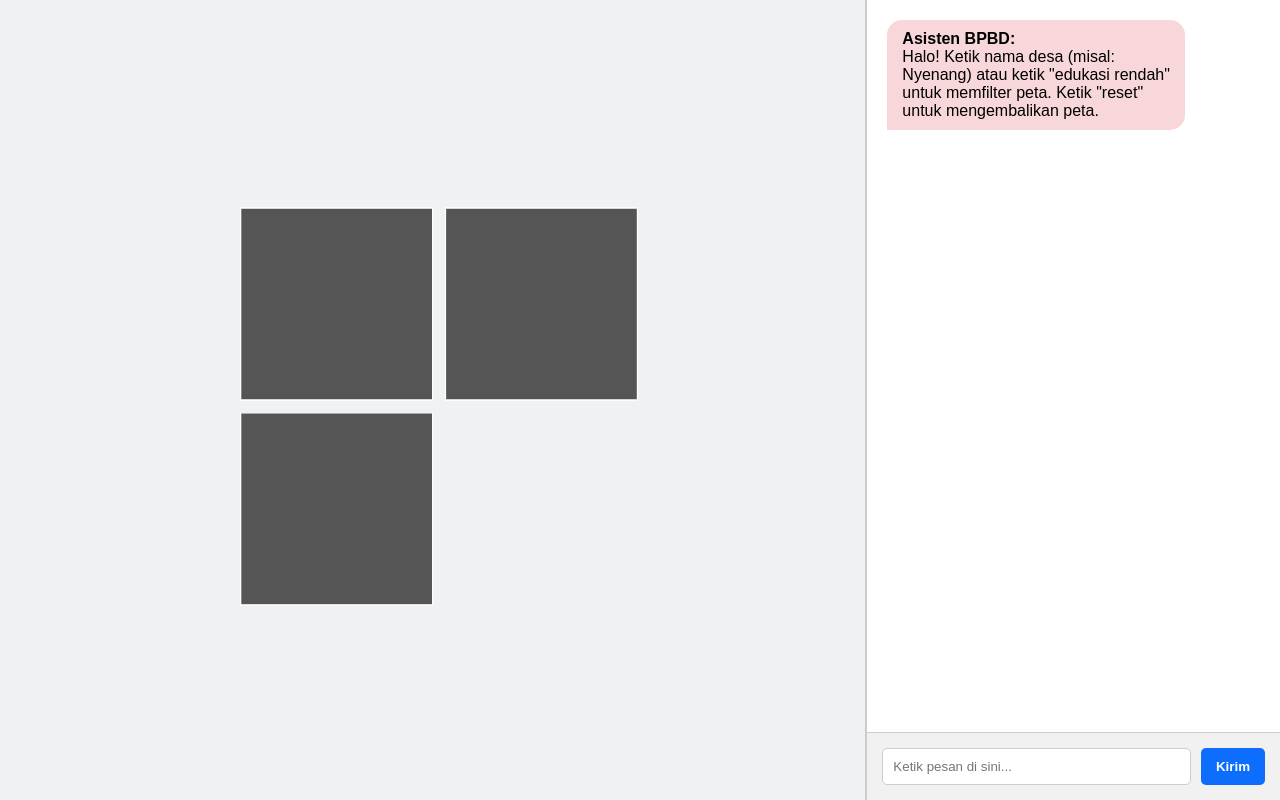
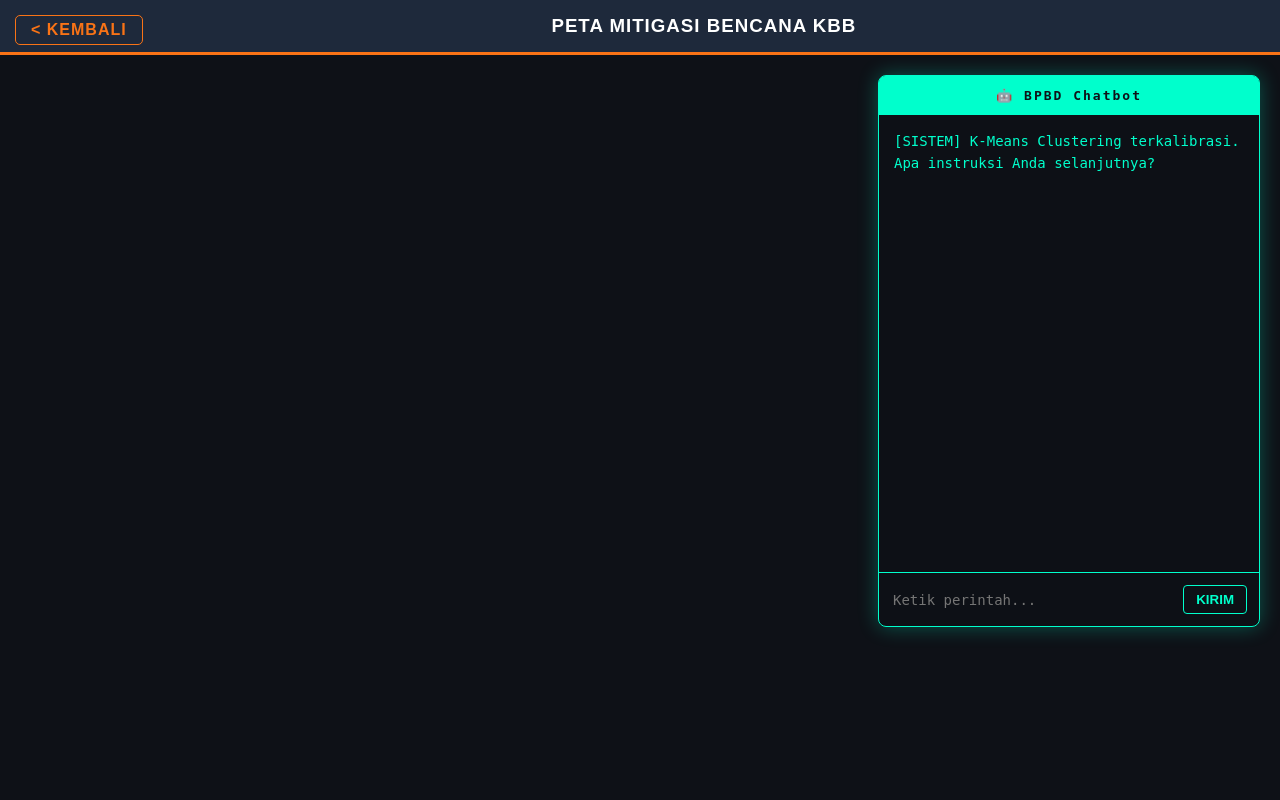
Before and after one commit to farhat884/BPBD-KBB-Tanah-Longsor-, a Flask app: template templates/kondisi.html in a window 1280 px wide. Run offline with Flask 3, Linux system fonts and the light colour scheme; the template is opened without the code that fills it, so the values that code supplies are empty.

Commit message:
Update kondisi.html

```diff
--- a/templates/kondisi.html
+++ b/templates/kondisi.html
@@ -2,96 +2,145 @@
 <html lang="id">
 <head>
     <meta charset="UTF-8">
-    <meta name="viewport" content="width=device-width, initial-scale=1.0">
-    <title>Dashboard Peta Interaktif & Chat BPBD</title>
+    <title>Sistem Informasi Mitigasi & Edukasi Bencana KBB</title>
+    <!-- Tambahkan library Marked.js untuk merapikan teks AI -->
+    <script src="https://cdn.jsdelivr.net/npm/marked/marked.min.js"></script>
+    <style>
+        body { margin: 0; padding: 0; font-family: sans-serif; background-color: #0e1117; overflow: hidden; }
+        .header { background-color: #0e1117; color: #00ffcc; padding: 15px; text-align: center; border-bottom: 2px solid #00ffcc; letter-spacing: 1px; }
+        .map-container { width: 100%; height: calc(100vh - 65px); position: relative; }
 
-    <!-- Library untuk memproses Markdown dari Bot -->
-    <script src="https://cdn.jsdelivr.net/npm/marked/marked.min.js"></script>
+        /* === EFEK HUD TARGETING SCI-FI (AWALNYA SEMBUNYI) === */
+        #hud-overlay {
+            position: absolute; top: 0; left: 0; width: 100%; height: 100%;
+            pointer-events: none; /* Supaya peta tetap bisa diklik tembus */
+            z-index: 5000; display: none;
+            box-shadow: inset 0 0 100px rgba(255, 0, 51, 0.5);
+            border: 4px solid rgba(255, 0, 51, 0.3);
+        }
+        .scan-line {
+            width: 100%; height: 2px; background-color: #ff0033;
+            position: absolute; top: 0; left: 0;
+            box-shadow: 0 0 15px #ff0033;
+            animation: scan 2s linear infinite;
+        }
+        @keyframes scan {
+            0% { top: 0; opacity: 0; }
+            10% { opacity: 1; }
+            90% { opacity: 1; }
+            100% { top: 100%; opacity: 0; }
+        }
+        #target-alert {
+            position: absolute; top: 20px; left: 20px;
+            color: #ff0033; font-family: monospace; font-size: 20px; font-weight: bold;
+            text-shadow: 0 0 10px #ff0033; border: 1px solid #ff0033;
+            padding: 10px; background: rgba(20, 0, 0, 0.7);
+            animation: blink 1s infinite alternate;
+        }
+        @keyframes blink { from { opacity: 1; } to { opacity: 0.3; } }
 
-    <style>
-        * { box-sizing: border-box; }
-        body { font-family: Arial, sans-serif; display: flex; margin: 0; height: 100vh; }
+        /* === Asisten BPBD UI === */
+        #jarvis-chat {
+            position: absolute; top: 20px; right: 20px; width: 380px; height: 550px;
+            background-color: rgba(14, 17, 23, 0.95); border: 1px solid #00ffcc; border-radius: 8px;
+            z-index: 10000; display: flex; flex-direction: column;
+            box-shadow: 0 0 20px rgba(0, 255, 204, 0.3); font-family: monospace; backdrop-filter: blur(5px);
+        }
+        #chat-header {
+            background-color: #00ffcc; color: #0e1117; padding: 12px;
+            font-weight: bold; text-align: center; border-top-left-radius: 6px; border-top-right-radius: 6px;
+            letter-spacing: 2px;
+        }
+        #chat-box {
+            flex: 1; padding: 15px; overflow-y: auto; color: #fff; font-size: 14px;
+        }
 
-        /* Area Peta */
-        #map-container { flex: 2; position: relative; background: #eef2f3; padding: 20px; display: flex; align-items: center; justify-content: center; }
-        #hud { display: none; position: absolute; top: 20px; left: 50%; transform: translateX(-50%); background: rgba(0, 0, 0, 0.8); color: #fff; padding: 10px 20px; border-radius: 8px; font-weight: bold; z-index: 10; }
+        /* PERBAIKAN FORMATTING TEKS AI */
+        .chat-msg { margin-bottom: 12px; line-height: 1.6; }
+        .ai-msg { color: #00ffcc; }
+        .ai-msg p { margin-top: 0; margin-bottom: 10px; }
+        .ai-msg ul { padding-left: 20px; margin-top: 0; }
+        .ai-msg li { margin-bottom: 5px; }
+        .ai-msg strong { color: #fff; text-shadow: 0 0 5px #00ffcc; }
 
-        /* Dummy Peta SVG */
-        svg { width: 100%; max-height: 80vh; }
-        path { transition: all 0.3s ease; stroke: #fff; stroke-width: 1px; fill: #555555; cursor: pointer; }
-        path:hover { fill-opacity: 0.7; }
+        .user-msg { color: #fff; text-align: right; font-style: italic; opacity: 0.9; margin-left: 40px; }
 
-        /* Area Chat */
-        #chat-container { flex: 1; border-left: 2px solid #ccc; display: flex; flex-direction: column; background: #fff; }
-        #chat-box { flex-grow: 1; overflow-y: auto; padding: 20px; display: flex; flex-direction: column; gap: 10px; }
-
-        /* Bubble Chat */
-        .user-msg { align-self: flex-end; background: #d1e7dd; padding: 10px 15px; border-radius: 15px 15px 0 15px; max-width: 80%; }
-        .bot-msg { align-self: flex-start; background: #f8d7da; padding: 10px 15px; border-radius: 15px 15px 15px 0; max-width: 80%; }
-        .loading-msg { align-self: flex-start; color: #6c757d; font-style: italic; font-size: 0.9em; }
-        .error-msg { align-self: flex-start; color: red; font-weight: bold; }
-
-        /* Input Area */
-        .input-area { display: flex; padding: 15px; border-top: 1px solid #ccc; background: #f1f1f1; }
-        #user-input { flex-grow: 1; padding: 10px; border: 1px solid #ccc; border-radius: 5px; outline: none; }
-        button { padding: 10px 15px; margin-left: 10px; background: #0d6efd; color: white; border: none; border-radius: 5px; cursor: pointer; font-weight: bold; }
-        button:hover { background: #0b5ed7; }
+        #chat-input-area { padding: 12px; border-top: 1px solid #00ffcc; display: flex; }
+        #user-input {
+            flex: 1; background: transparent; border: none; color: #00ffcc;
+            outline: none; font-family: monospace; font-size: 14px;
+        }
+        #send-btn {
+            background: transparent; color: #00ffcc; border: 1px solid #00ffcc;
+            cursor: pointer; padding: 6px 12px; border-radius: 4px; font-weight: bold; transition: 0.3s;
+        }
+        #send-btn:hover { background: #00ffcc; color: #0e1117; }
     </style>
 </head>
 <body>
+    <div class="header" style="background-color: #1e293b; border-bottom: 3px solid #f97316; padding: 15px;">
+        <a href="/" style="float: left; color: #f97316; text-decoration: none; font-weight: bold; border: 1px solid #f97316; padding: 5px 15px; border-radius: 5px; transition: 0.3s;" onmouseover="this.style.background='#f97316'; this.style.color='#fff';" onmouseout="this.style.background='transparent'; this.style.color='#f97316';">
+            &lt; KEMBALI
+        </a>
+        <h3 style="margin:0; display: inline-block; color: #fff;">PETA MITIGASI BENCANA KBB</h3>
+    </div>
+    <div class="map-container">
+        <!-- Peta Folium -->
+        {{ peta_html | safe }}
 
-    <!-- BAGIAN KIRI: PETA -->
-    <div id="map-container">
-        <div id="hud">
-            <span id="alert-box"></span>
+        <!-- Efek Targeting Merah -->
+        <div id="hud-overlay">
+            <div class="scan-line"></div>
+            <div id="target-alert">⚠️ TARGET PRIORITAS TERDETEKSI DI PETA</div>
         </div>
 
-        <!-- Contoh Dummy Peta SVG (Hanya untuk ilustrasi visual) -->
-        <svg viewBox="0 0 500 500">
-            <!-- Menambahkan class "desa-nama" sesuai logika JS -->
-            <path d="M100,100 L250,100 L250,250 L100,250 Z" class="desa-nyenang" title="Nyenang"></path>
-            <path d="M260,100 L410,100 L410,250 L260,250 Z" class="desa-sukamaju" title="Sukamaju"></path>
-            <path d="M100,260 L250,260 L250,410 L100,410 Z" class="desa-cibodas" title="Cibodas"></path>
-        </svg>
-    </div>
-
-    <!-- BAGIAN KANAN: CHATBOT -->
-    <div id="chat-container">
-        <div id="chat-box">
-            <div class="bot-msg"><strong>Asisten BPBD:</strong><br>Halo! Ketik nama desa (misal: Nyenang) atau ketik "edukasi rendah" untuk memfilter peta. Ketik "reset" untuk mengembalikan peta.</div>
-        </div>
-        <div class="input-area">
-            <input type="text" id="user-input" placeholder="Ketik pesan di sini...">
-            <button onclick="sendMessage()">Kirim</button>
+        <!-- Chatbot Interface -->
+        <div id="jarvis-chat">
+            <div id="chat-header">🤖 BPBD Chatbot</div>
+            <div id="chat-box">
+                <div class="chat-msg ai-msg">[SISTEM] K-Means Clustering terkalibrasi. Apa instruksi Anda selanjutnya?</div>
+            </div>
+            <div id="chat-input-area">
+                <input type="text" id="user-input" placeholder="Ketik perintah...">
+                <button id="send-btn" onclick="sendMessage()">KIRIM</button>
+            </div>
         </div>
     </div>
 
-    <!-- SCRIPT JAVASCRIPT -->
     <script>
-        // DUMMY DATA PETA (Sesuaikan dengan data asli dari Backend Flask/JSON kamu)
-        const mapData = {
-            "nyenang": { Persen_Edukasi: 20.5 },    // Di bawah 25 (Edukasi Rendah)
-            "sukamaju": { Persen_Edukasi: 35.0 },   // Di atas 25
-            "cibodas": { Persen_Edukasi: 15.2 }     // Di bawah 25 (Edukasi Rendah)
-        };
+        // Tangkap data dari Flask backend
+        const mapData = {{ data_dict | tojson | safe }};
 
-        // FUNGSI EFEK PETA
-        function triggerMapEffect(botReply, userMessage) {
-            const textCombined = (botReply + " " + userMessage).toLowerCase();
-            const alertBox = document.getElementById("alert-box");
-            const hud = document.getElementById("hud");
-            const allPaths = document.querySelectorAll("path");
+        function triggerMapEffect(aiText, userMessage) {
+            userMessage = userMessage || "";
+            aiText = aiText || "";
 
-            // LOGIKA KEMBALIKAN PETA KE NORMAL
-            if (userMessage.toLowerCase().includes("normal") || userMessage.toLowerCase().includes("reset")) {
+            let textCombined = (userMessage + " " + aiText).toLowerCase();
+            const hud = document.getElementById("hud-overlay");
+            const alertBox = document.getElementById("target-alert");
+
+            // Cari peta di dalam "kamar" Iframe
+            const mapIframe = document.querySelector('.map-container iframe');
+            let docToSearch = document; // Default fallback
+
+            if (mapIframe) {
+                // Tembus ke dalam dokumen iframe
+                docToSearch = mapIframe.contentDocument || mapIframe.contentWindow.document;
+            }
+
+            // Seleksi elemen berdasarkan Desa (bukan kecamatan lagi)
+            const allPaths = docToSearch.querySelectorAll('.desa-item');
+
+            // FITUR RESET
+            if (textCombined.includes("reset") || textCombined.includes("kembalikan") || textCombined.includes("awal")) {
                 alertBox.innerText = `🔄 PETA DIKEMBALIKAN KE NORMAL`;
                 hud.style.display = "block";
                 setTimeout(() => { hud.style.display = "none"; }, 4000);
 
                 allPaths.forEach(path => {
                     path.style.fillOpacity = "";
-                    path.style.fill = "#555555";
-                    path.style.strokeWidth = "1px";
+                    path.style.fill = "";
+                    path.style.strokeWidth = "";
                 });
                 return;
             }
@@ -99,10 +148,10 @@
             let targetDesas = [];
             let isFiltering = false;
 
-            // LOGIKA FILTER EDUKASI RENDAH
+            // KONDISI 1: User mencari "edukasi rendah"
             if (userMessage.toLowerCase().includes("edukasi rendah")) {
                 isFiltering = true;
-                alertBox.innerText = `🎯 MENYOROT DESA: EDUKASI RENDAH (< 25%)`;
+                alertBox.innerText = `🎯 MENYOROT WILAYAH: EDUKASI RENDAH (< 25%)`;
                 hud.style.display = "block";
                 setTimeout(() => { hud.style.display = "none"; }, 8000);
 
@@ -111,21 +160,20 @@
                         targetDesas.push(desa);
                     }
                 }
-            } else {
-                // PENCARIAN NAMA DESA
+            }
+            // KONDISI 2: User atau AI menyebut desa spesifik
+            else {
                 const daftarDesa = Object.keys(mapData);
                 daftarDesa.forEach(desa => {
-                    if (textCombined.includes(desa.toLowerCase())) {
+                    if (textCombined.includes(desa)) {
                         targetDesas.push(desa);
                     }
                 });
 
                 if (targetDesas.length > 0) {
                     isFiltering = true;
-                    let displayNames = targetDesas.slice(0, 3).join(', ').toUpperCase();
-                    if (targetDesas.length > 3) displayNames += " DLL";
-
-                    alertBox.innerText = `🎯 MENYOROT DESA: ${displayNames}`;
+                    // Tampilkan notifikasi di layar
+                    alertBox.innerText = `🎯 MENYOROT WILAYAH: ${targetDesas.join(', ').toUpperCase()}`;
                     hud.style.display = "block";
                     setTimeout(() => { hud.style.display = "none"; }, 8000);
                 }
@@ -144,8 +192,9 @@
                     if (isTarget) {
                         path.style.fillOpacity = 0.9;
                         path.style.strokeWidth = "3px";
-                        path.style.fill = "#ff4d4d"; // Warna merah agar kontras saat disorot
+                        path.style.fill = "";
                     } else {
+                        // Redupkan daerah lainnya
                         path.style.fillOpacity = 0.1;
                         path.style.fill = "#555555";
                         path.style.strokeWidth = "1px";
@@ -154,25 +203,21 @@
             }
         }
 
-        // FUNGSI KIRIM PESAN KE API
         function sendMessage() {
             const inputField = document.getElementById("user-input");
-            const message = inputField.value.trim();
+            const message = inputField.value;
             if (!message) return;
 
             const chatBox = document.getElementById("chat-box");
 
-            // 1. Tampilkan pesan user
-            chatBox.insertAdjacentHTML('beforeend', `<div class="user-msg">${message}</div>`);
+            chatBox.innerHTML += `<div class="chat-msg user-msg">${message}</div>`;
             inputField.value = "";
             chatBox.scrollTop = chatBox.scrollHeight;
 
-            // 2. Buat ID loading dan tampilkan
             const loadingId = "load-" + Date.now();
-            chatBox.insertAdjacentHTML('beforeend', `<div id="${loadingId}" class="loading-msg">[SISTEM] Memindai database level desa...</div>`);
+            chatBox.innerHTML += `<div id="${loadingId}" class="chat-msg ai-msg">[SISTEM] Memindai database...</div>`;
             chatBox.scrollTop = chatBox.scrollHeight;
 
-            // 3. Panggil API Chat (Flask/Node.js)
             fetch('/api/chat', {
                 method: 'POST',
                 headers: { 'Content-Type': 'application/json' },
@@ -180,29 +225,23 @@
             })
             .then(response => response.json())
             .then(data => {
-                // 4. Hapus tulisan loading
-                const loadingElement = document.getElementById(loadingId);
-                if (loadingElement) loadingElement.remove();
+                document.getElementById(loadingId).remove();
 
-                // 5. Tampilkan balasan Bot
+                // MENGGUNAKAN MARKED.JS UNTUK MERAPIKAN MARKDOWN AI
                 const formattedReply = marked.parse(data.reply);
-                chatBox.insertAdjacentHTML('beforeend', `<div class="bot-msg"><strong>Asisten BPBD:</strong><br>${formattedReply}</div>`);
+
+                chatBox.innerHTML += `<div class="chat-msg ai-msg"><b>Asisten BPBD:</b><br>${formattedReply}</div>`;
                 chatBox.scrollTop = chatBox.scrollHeight;
 
-                // 6. Jalankan efek peta
+                // Panggil fungsi efek peta
                 triggerMapEffect(data.reply, message);
             })
             .catch(error => {
-                // Hapus loading dan tampilkan error jika server mati
-                const loadingElement = document.getElementById(loadingId);
-                if (loadingElement) loadingElement.remove();
-
-                chatBox.insertAdjacentHTML('beforeend', `<div class="error-msg">[ERROR] Koneksi server terputus. Pastikan server Flask/NodeJS menyala.</div>`);
-                chatBox.scrollTop = chatBox.scrollHeight;
+                document.getElementById(loadingId).remove();
+                chatBox.innerHTML += `<div class="chat-msg" style="color:red;">[ERROR] Koneksi server terputus.</div>`;
             });
         }
 
-        // FUNGSI ENTER UNTUK MENGIRIM PESAN
         document.getElementById("user-input").addEventListener("keypress", function(event) {
             if (event.key === "Enter") {
                 event.preventDefault();
```
